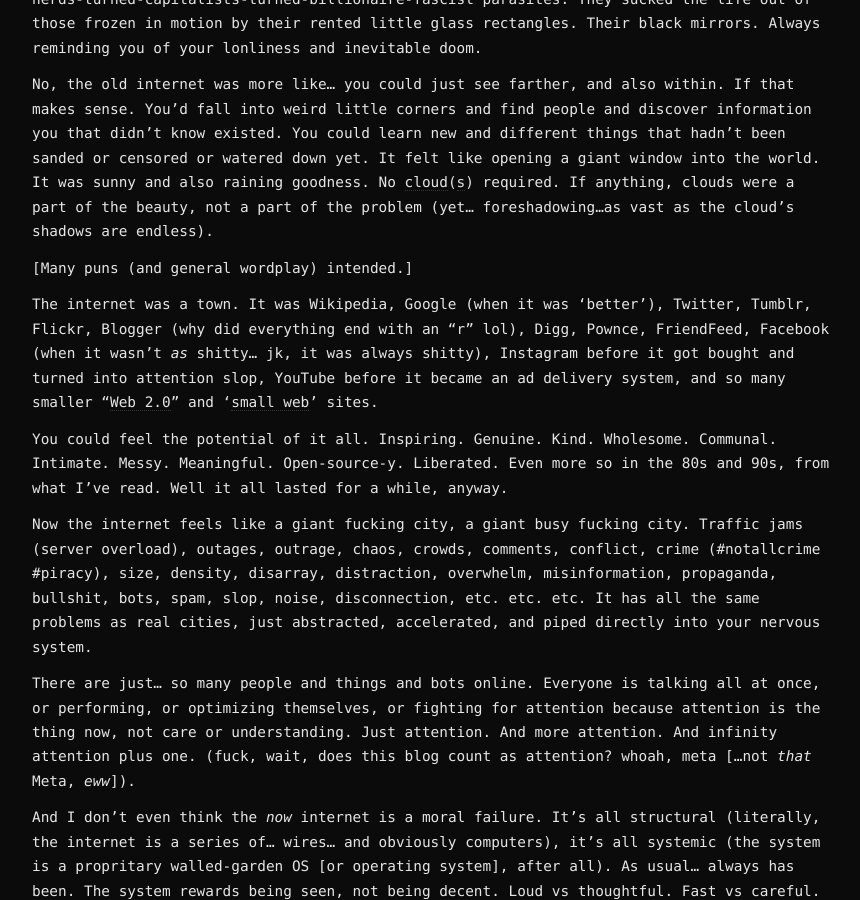
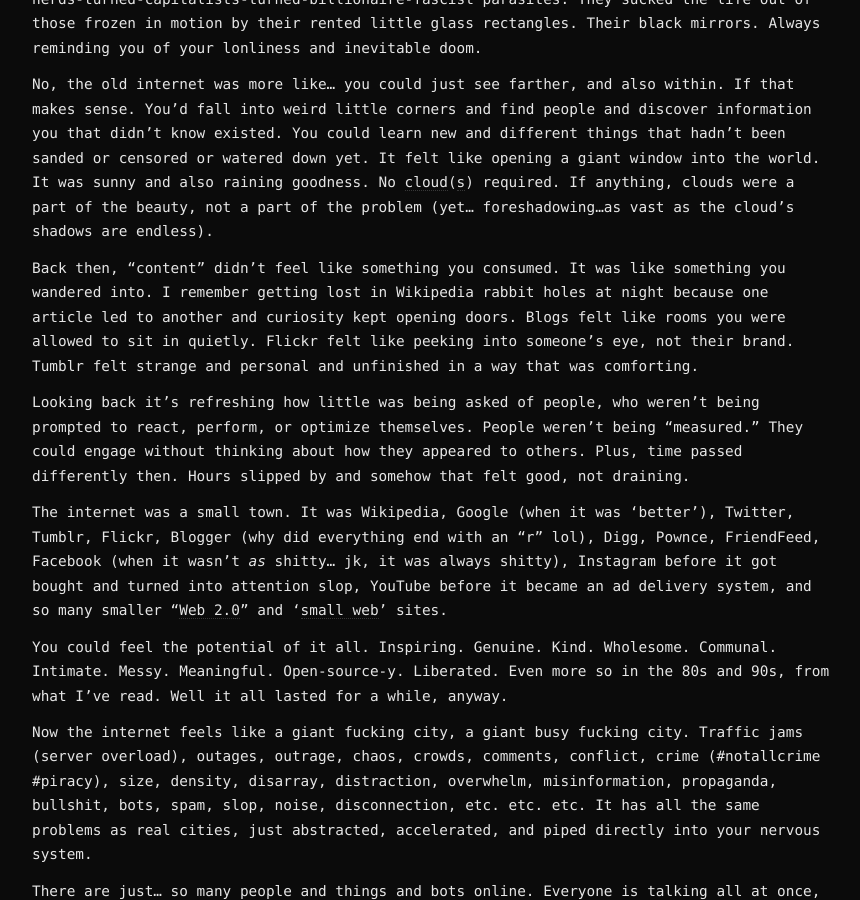
Before and after one commit to raelovejoy/raelog, a Jekyll site: the page built from _posts/2026-01-16-the-internet-got-too-big.md, in a window 1280 px wide and 900 px high, scrolled down 421 px. Shown: the whole window, without its empty margins (208-1068 px from the left). Built offline with Jekyll 4.4.1, drawn with Linux system fonts in a browser that asks for light colours.

Commit message:
Update 2026-01-16-the-internet-got-too-big.md

```diff
--- a/_posts/2026-01-16-the-internet-got-too-big.md
+++ b/_posts/2026-01-16-the-internet-got-too-big.md
@@ -18,9 +18,11 @@
 
 No, the old internet was more like… you could just see farther, and also within. If that makes sense. You’d fall into weird little corners and find people and discover information you that didn’t know existed. You could learn new and different things that hadn’t been sanded or censored or watered down yet. It felt like opening a giant window into the world. It was sunny and also raining goodness. No [cloud](https://en.wikipedia.org/wiki/Cloud_computing)([s](https://en.wikipedia.org/wiki/Cloud_storage)) required. If anything, clouds were a part of the beauty, not a part of the problem (yet... foreshadowing...as vast as the cloud's shadows are endless).
 
-[Many puns (and general wordplay) intended.]
+Back then, "content" didn’t feel like something you consumed. It was like something you wandered into. I remember getting lost in Wikipedia rabbit holes at night because one article led to another and curiosity kept opening doors. Blogs felt like rooms you were allowed to sit in quietly. Flickr felt like peeking into someone’s eye, not their brand. Tumblr felt strange and personal and unfinished in a way that was comforting.
 
-The internet was a town. It was Wikipedia, Google (when it was 'better'), Twitter, Tumblr, Flickr, Blogger (why did everything end with an "r" lol), Digg, Pownce, FriendFeed, Facebook (when it wasn’t *as* shitty… jk, it was always shitty), Instagram before it got bought and turned into attention slop, YouTube before it became an ad delivery system, and so many smaller "[Web 2.0](https://en.wikipedia.org/wiki/Web_2.0)" and '[small web](https://benhoyt.com/writings/the-small-web-is-beautiful/)' sites.
+Looking back it's refreshing how little was being asked of people, who weren't being prompted to react, perform, or optimize themselves. People weren't being "measured." They could engage without thinking about how they appeared to others. Plus, time passed differently then. Hours slipped by and somehow that felt good, not draining.
+
+The internet was a small town. It was Wikipedia, Google (when it was 'better'), Twitter, Tumblr, Flickr, Blogger (why did everything end with an "r" lol), Digg, Pownce, FriendFeed, Facebook (when it wasn’t *as* shitty… jk, it was always shitty), Instagram before it got bought and turned into attention slop, YouTube before it became an ad delivery system, and so many smaller "[Web 2.0](https://en.wikipedia.org/wiki/Web_2.0)" and '[small web](https://benhoyt.com/writings/the-small-web-is-beautiful/)' sites.
 
 You could feel the potential of it all. Inspiring. Genuine. Kind. Wholesome. Communal. Intimate. Messy. Meaningful. Open-source-y. Liberated. Even more so in the 80s and 90s, from what I’ve read. Well it all lasted for a while, anyway.
 
```
